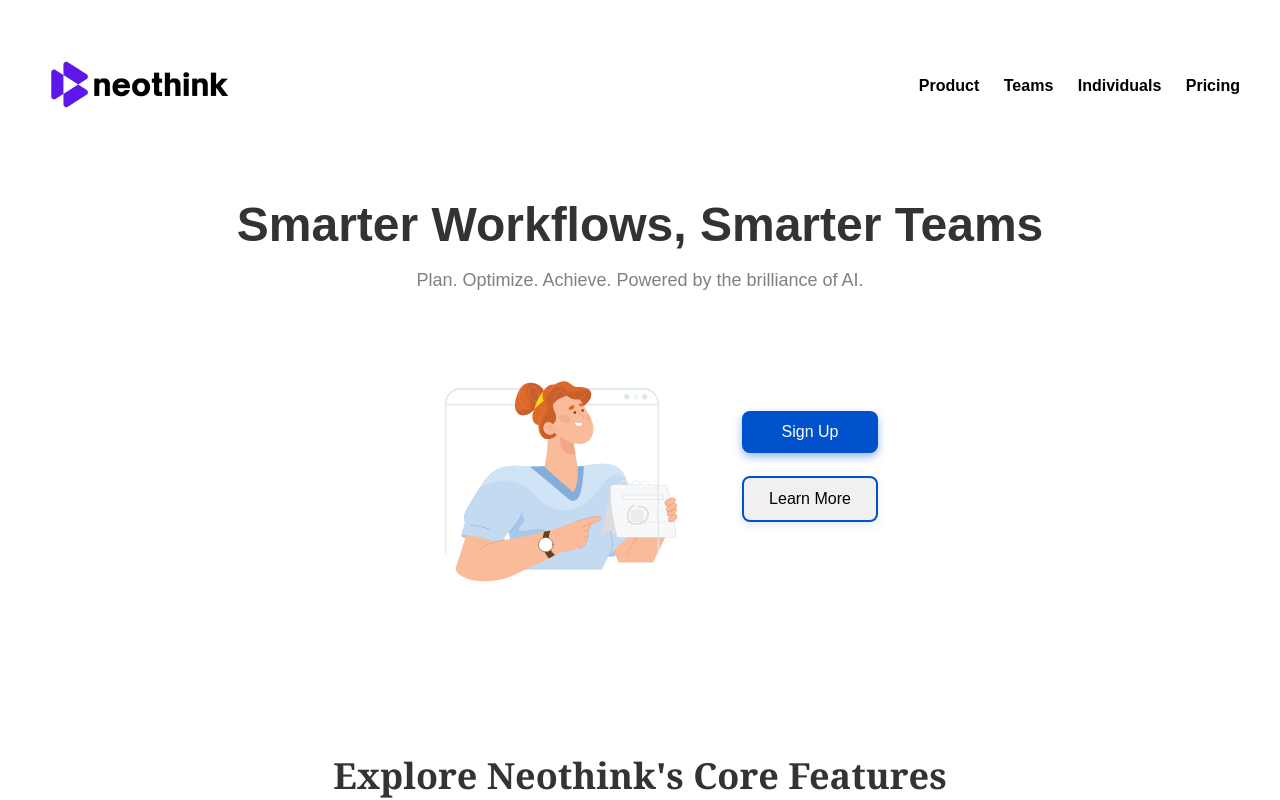
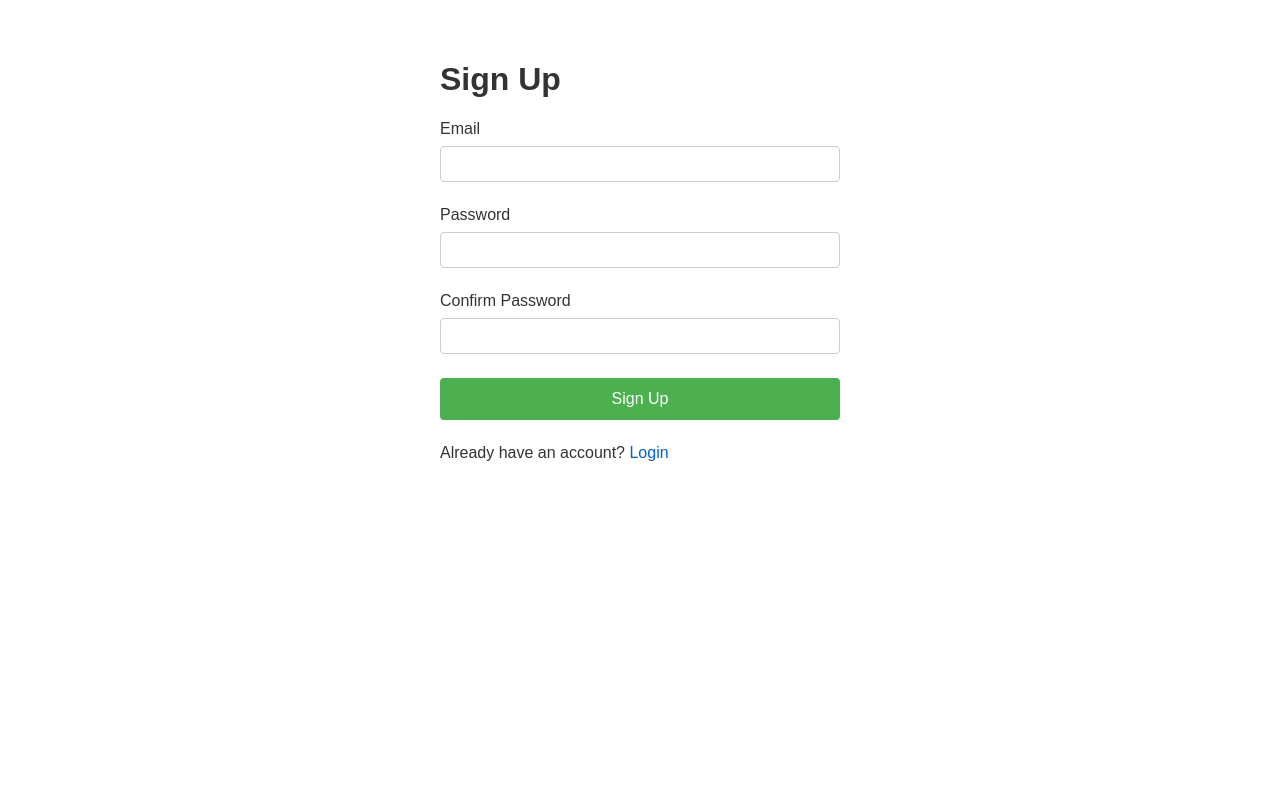
Before and after one commit to neothink-ai/neothink, a Svelte app: page /signup in a window 1280 px wide. Shown: the top 800 px of the page. Built offline with nearby package versions, Linux system fonts and the light colour scheme; no server answers.

Commit message:
firebase integration ✅

```diff
--- a/package.json
+++ b/package.json
@@ -19,7 +19,9 @@
     "svelte": "^3.55.0"
   },
   "dependencies": {
+    "firebase": "^11.1.0",
     "lottie-web": "^5.12.2",
-    "sirv-cli": "^2.0.0"
+    "sirv-cli": "^2.0.0",
+    "svelte-routing": "^2.13.0"
   }
 }
--- a/src/App.svelte
+++ b/src/App.svelte
@@ -1,10 +1,37 @@
 <script>
-  import Home from "./pages/Home.svelte";
+  import { onMount } from 'svelte';
+  import { navigate, Router, Route } from "svelte-routing";
+  import SignUp from './routes/signup/SignUp.svelte';
+  import Dashboard from '../src/components/Dashboard.svelte';
+  import Home from '../src/pages/Home.svelte';
+  import {user, loading} from '../src/lib/stores/authStore';
+
+  onMount(() => {
+        return user.subscribe(($user) => {
+            if (!$loading && $user) {
+                navigate('/dashboard');
+            }
+        });
+    });
 </script>
 
-<main>
+<!-- {#if $loading}
+    <div class="loading">Loading...</div>
+{:else}
+    {#if $user}
+        <Dashboard />
+    {/if}
+{/if} -->
+
+
+<Router>
+  <Route path = '/' component = {Home}/>
+  <Route path = '/signup' component = {SignUp}/>
+  <Route path = '/dashboard' component = {Dashboard} />
+</Router>
+<!-- <main>
   <Home />
-</main>
+</main> -->
 
 <style>
   :global(body) {
--- /dev/null
+++ b/src/lib/firebase.js
@@ -0,0 +1,17 @@
+ // src/lib/firebase.js
+import { initializeApp } from 'firebase/app';
+import { getAuth } from 'firebase/auth';
+
+const firebaseConfig = {
+    apiKey: "AIzaSyD6Fyb8ScXjI9wmgeriDKMayJT_ThIGAak",
+    authDomain: "neothink-auth.firebaseapp.com",
+    projectId: "neothink-auth",
+    storageBucket: "neothink-auth.firebasestorage.app",
+    messagingSenderId: "543003675239",
+    appId: "1:543003675239:web:d306181cb61e0a990d22c2",
+    measurementId: "G-690T7S0441"
+  };
+
+// Initialize Firebase
+const app = initializeApp(firebaseConfig);
+export const auth = getAuth(app);
--- /dev/null
+++ b/src/lib/stores/authStore.js
@@ -0,0 +1,53 @@
+// src/lib/stores/authStore.js
+import { writable } from 'svelte/store';
+import { auth } from '../firebase';
+import {
+    createUserWithEmailAndPassword,
+    signInWithEmailAndPassword,
+    signOut,
+    onAuthStateChanged
+} from 'firebase/auth';
+
+export const user = writable(null);
+export const loading = writable(true);
+export const error = writable(null);
+
+// Setup auth state listener
+onAuthStateChanged(auth, (userData) => {
+    user.set(userData);
+    loading.set(false);
+});
+
+export const authHandlers = {
+    signup: async (email, password) => {
+        try {
+            error.set(null);
+            const userCredential = await createUserWithEmailAndPassword(auth, email, password);
+            return userCredential.user;
+        } catch (err) {
+            error.set(err.message);
+            throw err;
+        }
+    },
+
+    login: async (email, password) => {
+        try {
+            error.set(null);
+            const userCredential = await signInWithEmailAndPassword(auth, email, password);
+            return userCredential.user;
+        } catch (err) {
+            error.set(err.message);
+            throw err;
+        }
+    },
+
+    logout: async () => {
+        try {
+            await signOut(auth);
+            user.set(null);
+        } catch (err) {
+            error.set(err.message);
+            throw err;
+        }
+    }
+};
--- a/src/pages/Home.svelte
+++ b/src/pages/Home.svelte
@@ -1,7 +1,8 @@
 <script>
   import { onMount } from "svelte";
   import lottie from "lottie-web";
-
+  import { navigate, Router, Route } from "svelte-routing";
+  import SignUp from '../routes/signup/SignUp.svelte';
   let animationContainer;
 
   // Load the Lottie animation on mount
@@ -60,6 +61,10 @@
   ];
 </script>
 
+<Router>
+  <Route path = "/signup" component={SignUp}/>
+</Router>
+
 <div class="container">
   <!-- Header -->
   <header class="header">
@@ -82,7 +87,7 @@
     <div class="main-content">
       <div class="animation-container" bind:this={animationContainer}></div>
       <div class="buttons-container">
-        <button class="button primary">Sign Up</button>
+        <button on:click={()=> navigate('./signup')} class="button primary">Sign Up</button>
         <button class="button secondary">Learn More</button>
       </div>
     </div>
--- /dev/null
+++ b/src/routes/signup/SignUp.svelte
@@ -0,0 +1,117 @@
+
+<script>
+    import { authHandlers, error} from '../../lib/stores/authStore';
+    let email = '';
+    let password = '';
+    let confirmPassword = '';
+
+    async function handleSignup() {
+        if (password !== confirmPassword) {
+            $error = "Passwords don't match";
+            return;
+        }
+
+        try {
+            await authHandlers.signup(email, password);
+            // Redirect to home page or dashboard
+            window.location.href = '/';
+        } catch (err) {
+            // Error is already handled in the store
+            console.error('Signup failed:', err);
+        }
+    }
+</script>
+
+<div class="signup-container">
+    <h1>Sign Up</h1>
+
+    {#if $error}
+        <div class="error-message">
+            {$error}
+        </div>
+    {/if}
+
+    <form on:submit|preventDefault={handleSignup}>
+        <div class="form-group">
+            <label for="email">Email</label>
+            <input
+                type="email"
+                id="email"
+                bind:value={email}
+                required
+            />
+        </div>
+
+        <div class="form-group">
+            <label for="password">Password</label>
+            <input
+                type="password"
+                id="password"
+                bind:value={password}
+                required
+                minlength="6"
+            />
+        </div>
+
+        <div class="form-group">
+            <label for="confirmPassword">Confirm Password</label>
+            <input
+                type="password"
+                id="confirmPassword"
+                bind:value={confirmPassword}
+                required
+                minlength="6"
+            />
+        </div>
+
+        <button type="submit">Sign Up</button>
+    </form>
+
+    <p>Already have an account? <a href="/login">Login</a></p>
+</div>
+
+<style>
+    .signup-container {
+        max-width: 400px;
+        margin: 0 auto;
+        padding: 2rem;
+    }
+
+    .form-group {
+        margin-bottom: 1rem;
+    }
+
+    label {
+        display: block;
+        margin-bottom: 0.5rem;
+    }
+
+    input {
+        width: 100%;
+        padding: 0.5rem;
+        border: 1px solid #ccc;
+        border-radius: 4px;
+    }
+
+    button {
+        width: 100%;
+        padding: 0.75rem;
+        background-color: #4CAF50;
+        color: white;
+        border: none;
+        border-radius: 4px;
+        cursor: pointer;
+    }
+
+    button:hover {
+        background-color: #45a049;
+    }
+
+    .error-message {
+        color: red;
+        margin-bottom: 1rem;
+        padding: 0.5rem;
+        background-color: #ffebee;
+        border-radius: 4px;
+    }
+</style>
```
Also changed, not shown: src/pages/SignUp.svelte (deleted), 1 other file (tests, documents, lock files or other folders).
